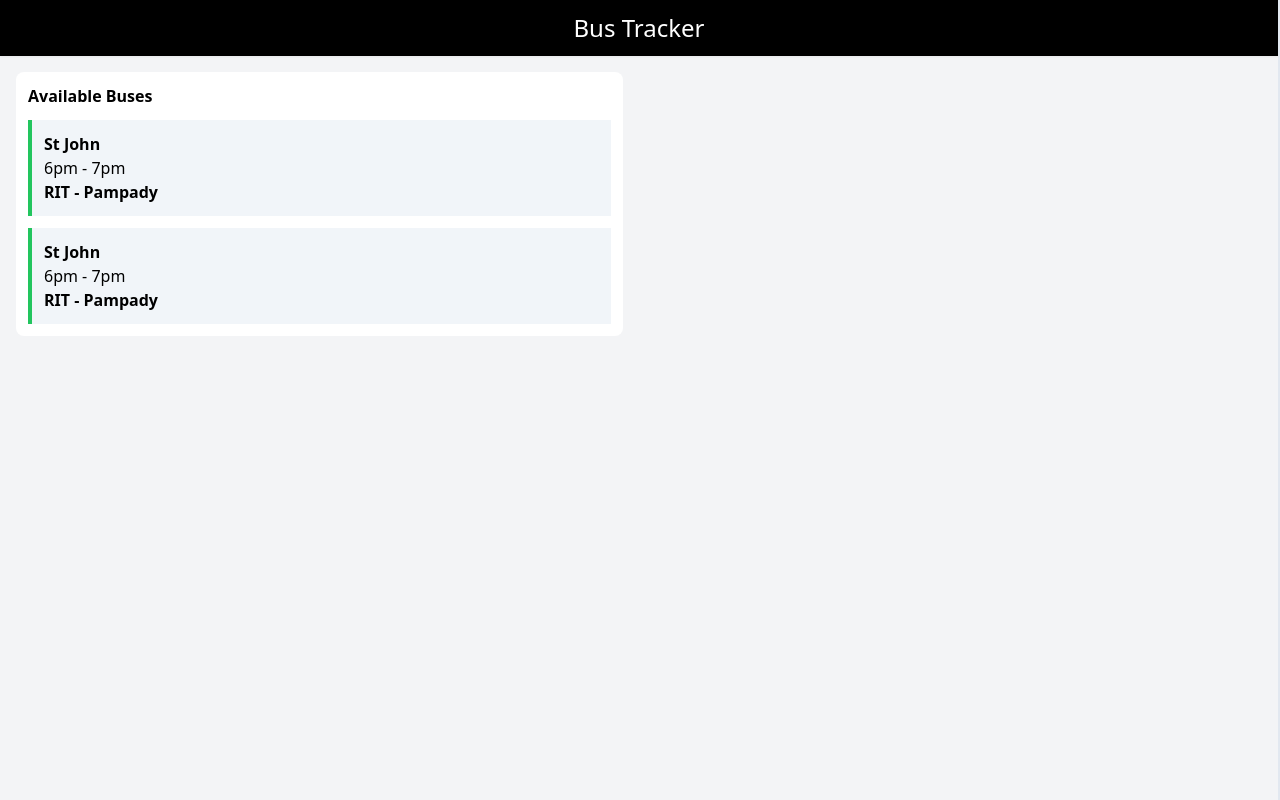
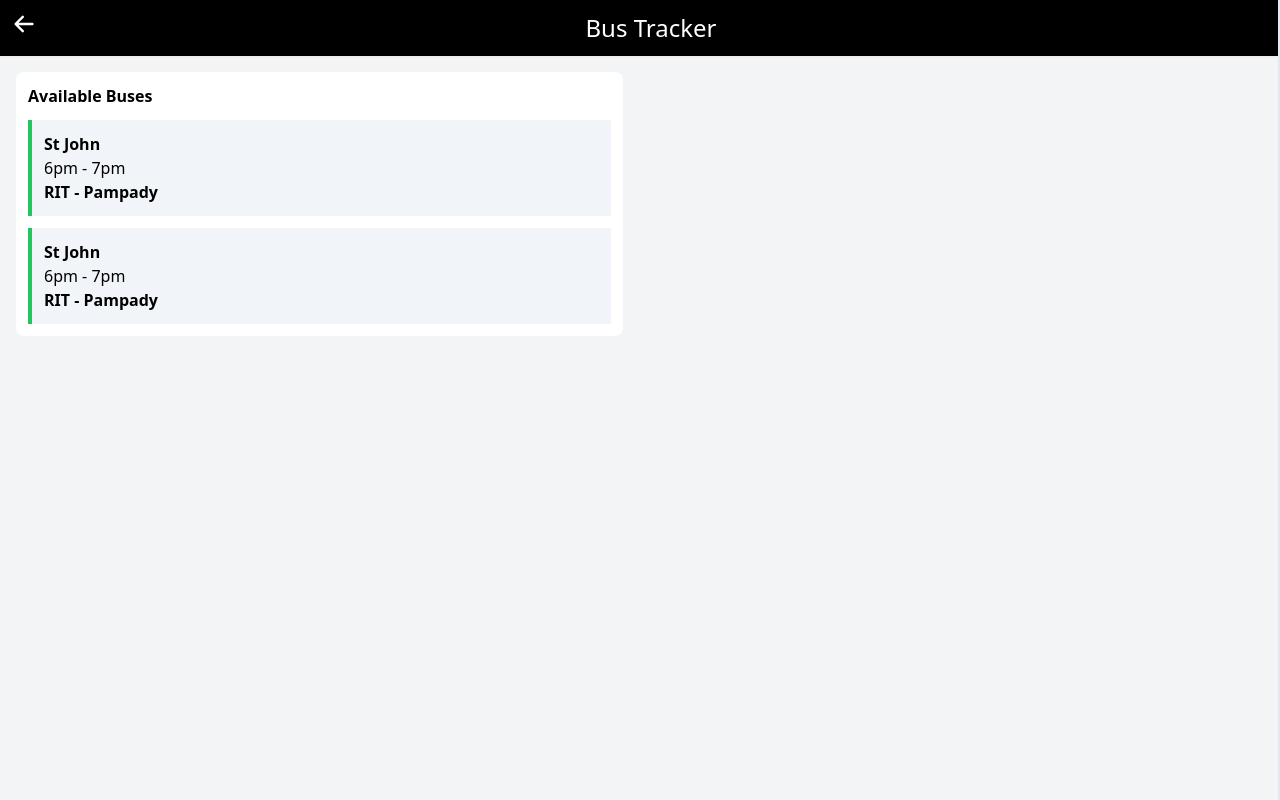
Before and after one commit to Ayush2020012016/BusTracker, a React (Create React App) app in the folder react-bus-tracker/: page /BusTracker/busview in a window 1280 px wide. Built offline with nearby package versions, Linux system fonts and the light colour scheme; no server answers.

Commit message:
Changed useState to Router based

```diff
--- a/react-bus-tracker/src/Components/BusViewItem.js
+++ b/react-bus-tracker/src/Components/BusViewItem.js
@@ -3,7 +3,7 @@ import { useNavigate } from "react-router-dom";
 
 const BusViewItem = ({id,name,time,dest}) => {
 
-  const history = useNavigate();
+  const navigate = useNavigate();
 
 
   function fetchBusDetails(id) {
@@ -17,7 +17,7 @@ const BusViewItem = ({id,name,time,dest}) => {
 
   return (
     <div>
-        <div className="mt-3 bg-slate-100 p-3 border-l-4 border-green-500" onClick={()=>{history("busroute"); fetchBusDetails(id)}}>
+        <div className="mt-3 bg-slate-100 p-3 border-l-4 border-green-500" onClick={()=>{navigate("../BusTracker/busroute"); fetchBusDetails(id)}}>
             <ul className="font-semibold">{name}</ul>
             <ul className="font-thin">{time}</ul>
             <ul className="font-semibold">{dest}</ul>
--- a/react-bus-tracker/src/Components/NavBar.js
+++ b/react-bus-tracker/src/Components/NavBar.js
@@ -2,16 +2,20 @@ import React from "react";
 import { HiArrowLeft } from "react-icons/hi";
 import { useNavigate } from "react-router-dom";
 import { Routes, Route } from "react-router-dom";
+import {useLocation} from 'react-router-dom'
 
-const NavBar = ({ goBack }) => {
+const NavBar = () => {
 
-  const history = useNavigate()
+  const navigate = useNavigate()
+  const location = useLocation()
+  console.log(location.pathname)
 
   return (
     <div className="bg-black text-white p-3 shadow-sm text-2xl flex justify-between">
       <div>
         <Routes>
-          <Route path="BusTracker/busroute" element={<HiArrowLeft onClick={goBack}/>} />
+          <Route path="BusTracker/busview" element={<HiArrowLeft onClick={()=>{navigate("BusTracker")}}/>} />
+          <Route path="BusTracker/busroute" element={<HiArrowLeft onClick={()=>{navigate("BusTracker")}}/>} />
         </Routes>
       </div>
       <ul>Bus Tracker</ul>
--- a/react-bus-tracker/src/Components/NavPane.js
+++ b/react-bus-tracker/src/Components/NavPane.js
@@ -3,54 +3,30 @@ import NavBar from "./NavBar";
 import History from "./History";
 import SearchBus from "./SearchBus";
 import BusView from "./BusView";
-import { useState } from "react";
 import BusRoute from "./BusRoute";
 import { Routes, Route } from "react-router-dom";
 import { useNavigate } from "react-router-dom";
 
 const NavPane = () => {
 
-  const history = useNavigate();
-
-  // const [toggleBusView, setToggleBusView] = useState(false);
-  // const [toggleArrow, setToggleArrow] = useState(false)
-
   return (
     <div className="h-screen border-r-2 border-slate-200 shadow-xl bg-gray-100 overflow-y-auto">
-
-        <NavBar
-          // show={toggleBusView}
-          // goBack={() => {setToggleBusView(!toggleBusView);history("BusTracker/")}}
-          goBack={()=>{history("BusTracker")}}
-        />
+      <NavBar />
       <div className="grid md:grid-cols-2">
         <div>
-            {/* {toggleBusView ? (
-              ""
-            ) : (
-              // <SearchBus onClick={() => setToggleBusView(!toggleBusView)} />
-              <SearchBus onClick={() => {history("BusTracker/busview")}} />
-            )} */}
-            {/* {toggleBusView ? <BusView /> : ""} */}
-            {/* {toggleBusView ? "" : <History />} */}
-
-
           <Routes>
-              <Route path="BusTracker" element={<SearchBus/>} />
+            <Route exact path="BusTracker" element={<SearchBus />} />
           </Routes>
           <Routes>
-              <Route path="BusTracker/busview" element={<BusView/>} />
+            <Route exact path="BusTracker/busview" element={<BusView />} />
           </Routes>
           <Routes>
-              <Route path="BusTracker" element={<History/>} />
+            <Route exact path="BusTracker" element={<History />} />
           </Routes>
-
         </div>
         <div>
-            {/* For displaying bus progress only on visiting /busroute  */}
-            {/* <BusRoute /> */}
           <Routes>
-              <Route path="/busroute" element={<BusRoute />} />
+            <Route exact path="BusTracker/busroute" element={<BusRoute />} />
           </Routes>
         </div>
       </div>
```
Lines whose indentation alone changed are shown as unchanged.
